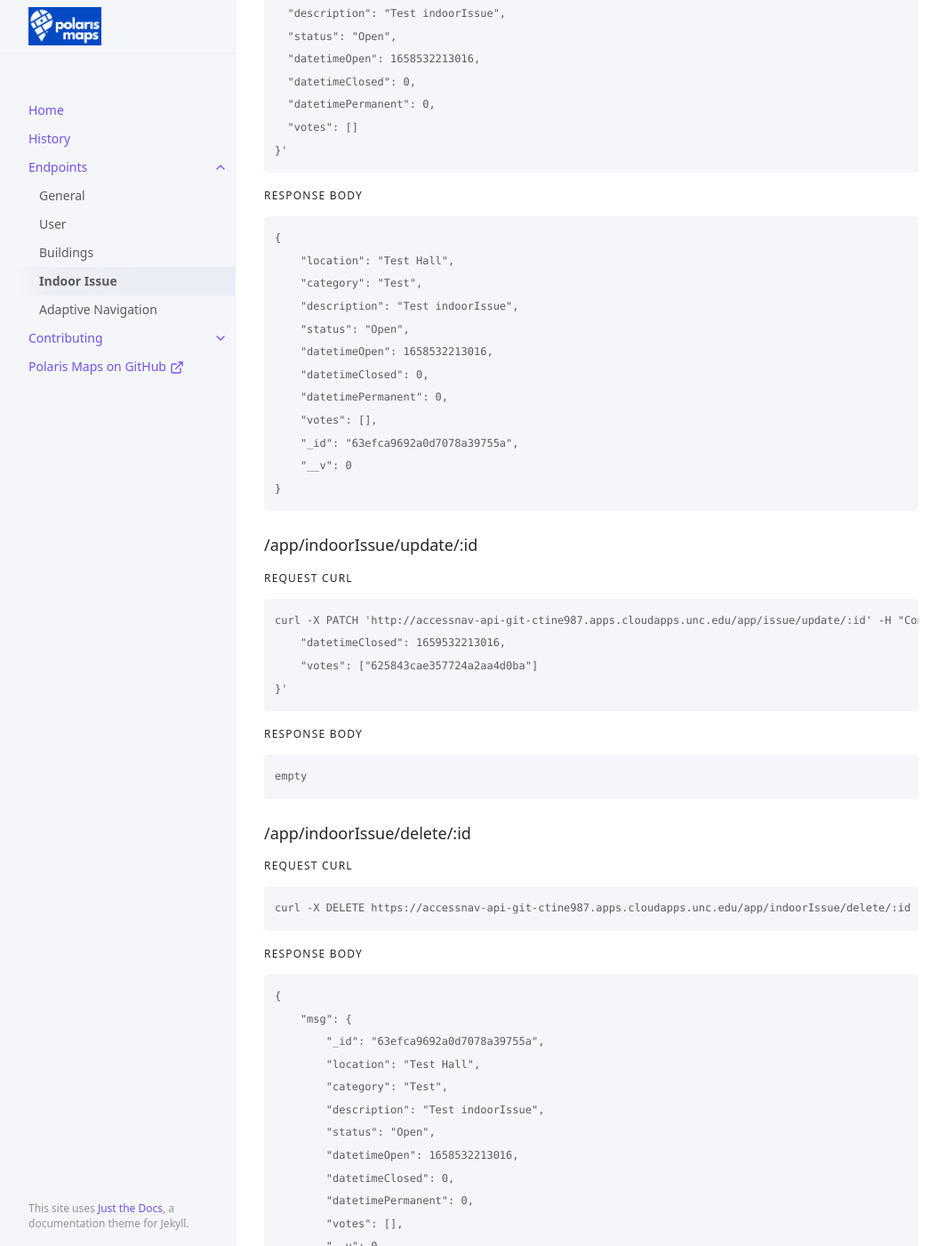
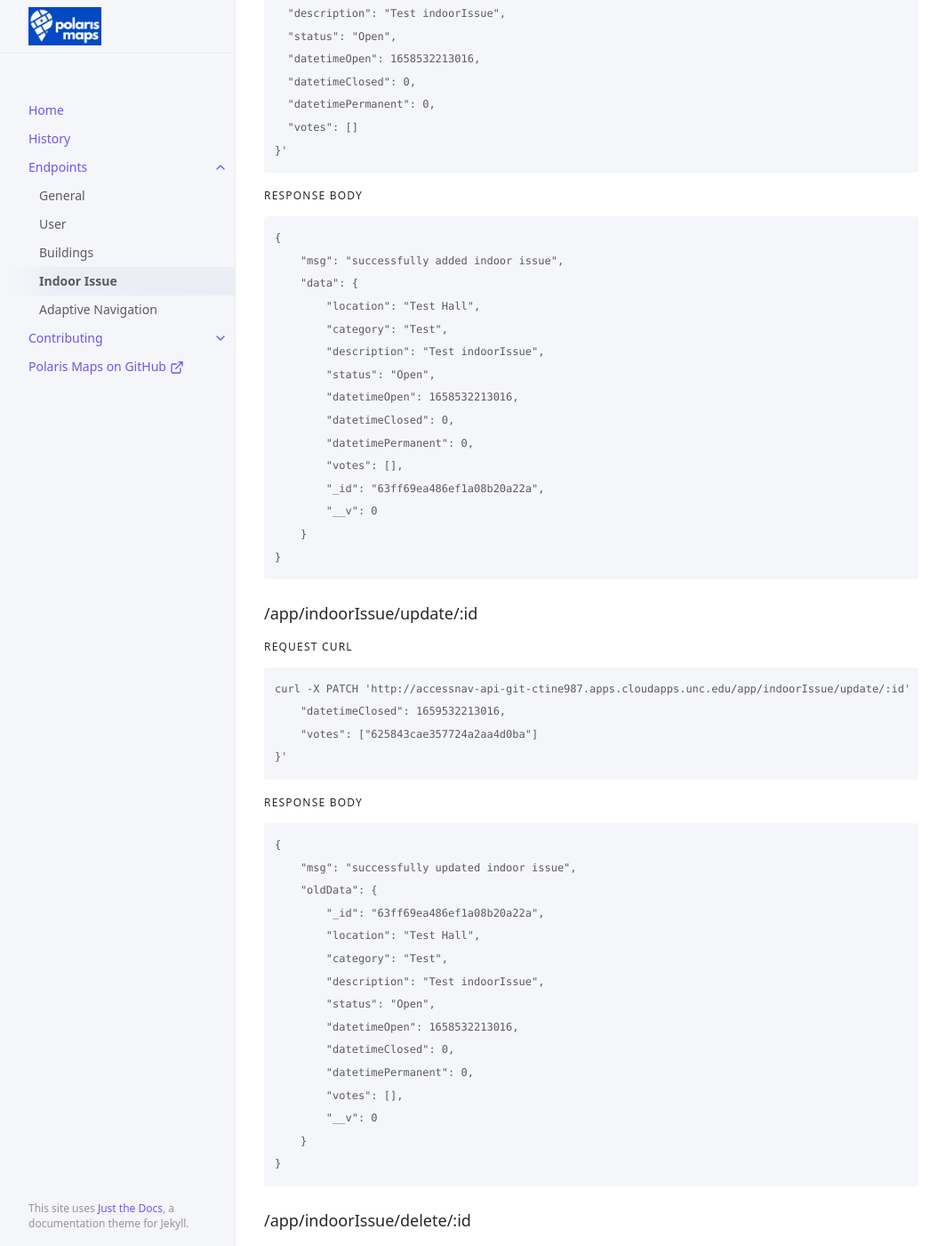
Before and after one commit to polaris-maps/polaris-api-docs, a Jekyll site: the page built from docs/endpoints/indoor-issue.md, in a window 1280 px wide and 1400 px high, scrolled down 2518 px. Shown: the whole window at 89% size, without its empty margins (107-1171 px from the left). Built offline with Jekyll 4.4.1, drawn with Linux system fonts in a browser that asks for light colours; some of the changed text lies outside the part shown.

Commit message:
finished testing/updates to indoorIssue

````diff
--- a/docs/endpoints/indoor-issue.md
+++ b/docs/endpoints/indoor-issue.md
@@ -109,16 +109,19 @@ curl -X POST 'https://accessnav-api-git-ctine987.apps.cloudapps.unc.edu/app/indo
 {% raw %}
 ```
 {
-    "location": "Test Hall",
-    "category": "Test",
-    "description": "Test indoorIssue",
-    "status": "Open",
-    "datetimeOpen": 1658532213016,
-    "datetimeClosed": 0,
-    "datetimePermanent": 0,
-    "votes": [],
-    "_id": "63efca9692a0d7078a39755a",
-    "__v": 0
+    "msg": "successfully added indoor issue",
+    "data": {
+        "location": "Test Hall",
+        "category": "Test",
+        "description": "Test indoorIssue",
+        "status": "Open",
+        "datetimeOpen": 1658532213016,
+        "datetimeClosed": 0,
+        "datetimePermanent": 0,
+        "votes": [],
+        "_id": "63ff69ea486ef1a08b20a22a",
+        "__v": 0
+    }
 }
 ```
 {% endraw %}
@@ -127,7 +130,7 @@ curl -X POST 'https://accessnav-api-git-ctine987.apps.cloudapps.unc.edu/app/indo
 ### /app/indoorIssue/update/:id
 #### Request cURL
 ```
-curl -X PATCH 'http://accessnav-api-git-ctine987.apps.cloudapps.unc.edu/app/issue/update/:id' -H "Content-type: application/json" -d '{
+curl -X PATCH 'http://accessnav-api-git-ctine987.apps.cloudapps.unc.edu/app/indoorIssue/update/:id' -H "Content-type: application/json" -d '{
     "datetimeClosed": 1659532213016,
     "votes": ["625843cae357724a2aa4d0ba"]
 }'
@@ -136,7 +139,21 @@ curl -X PATCH 'http://accessnav-api-git-ctine987.apps.cloudapps.unc.edu/app/issu
 #### Response body
 {% raw %}
 ```
-empty
+{
+    "msg": "successfully updated indoor issue",
+    "oldData": {
+        "_id": "63ff69ea486ef1a08b20a22a",
+        "location": "Test Hall",
+        "category": "Test",
+        "description": "Test indoorIssue",
+        "status": "Open",
+        "datetimeOpen": 1658532213016,
+        "datetimeClosed": 0,
+        "datetimePermanent": 0,
+        "votes": [],
+        "__v": 0
+    }
+}
 ```
 {% endraw %}
 
@@ -151,8 +168,9 @@ curl -X DELETE https://accessnav-api-git-ctine987.apps.cloudapps.unc.edu/app/ind
 {% raw %}
 ```
 {
-    "msg": {
-        "_id": "63efca9692a0d7078a39755a",
+    "msg": "successfully deleted indoor issue",
+    "data": {
+        "_id": "63e948b91f0bdf63525ca500",
         "location": "Test Hall",
         "category": "Test",
         "description": "Test indoorIssue",
````
Also changed, not shown: other parts of docs/endpoints/indoor-issue.md (+3 -1 lines).
